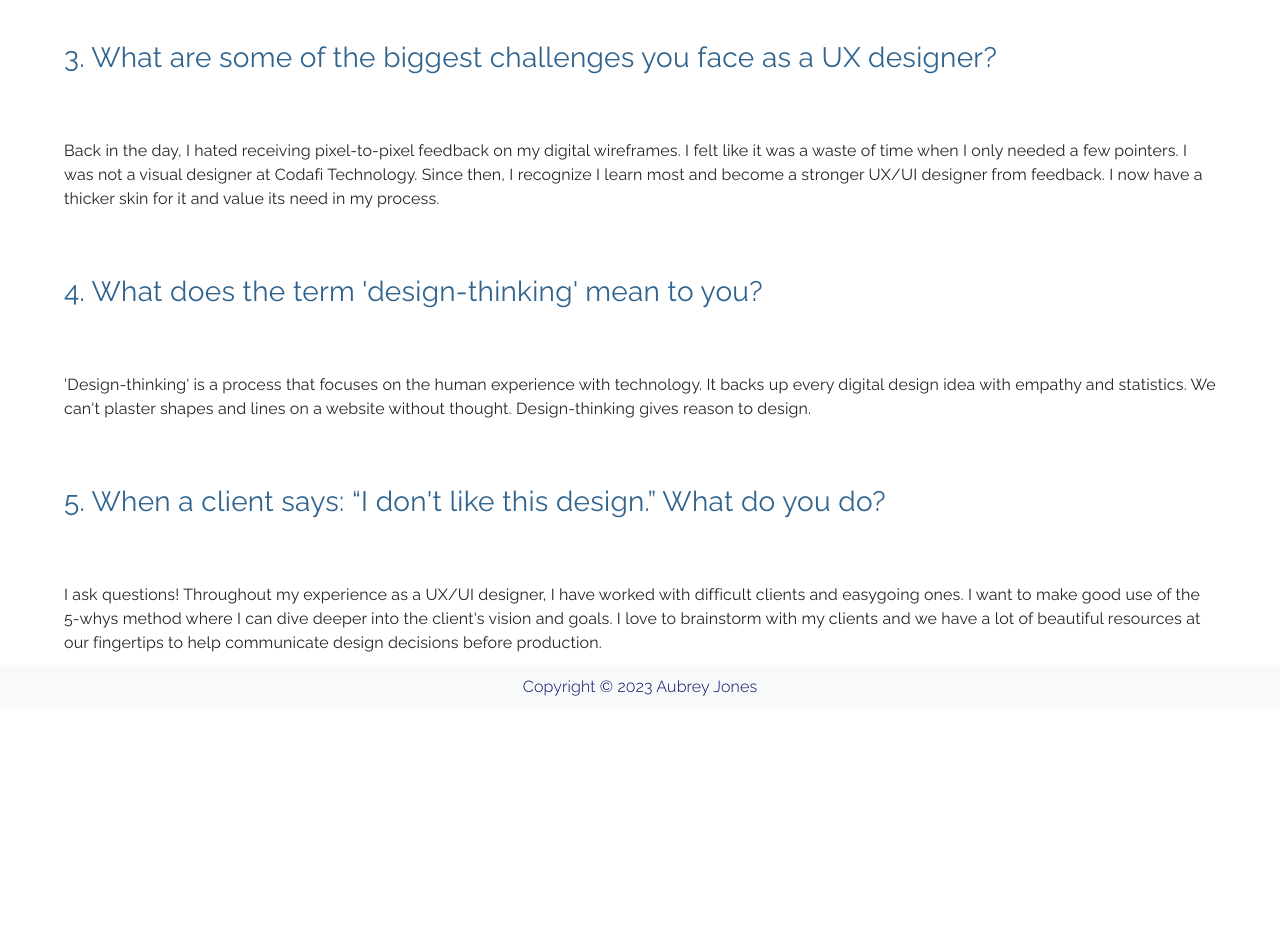
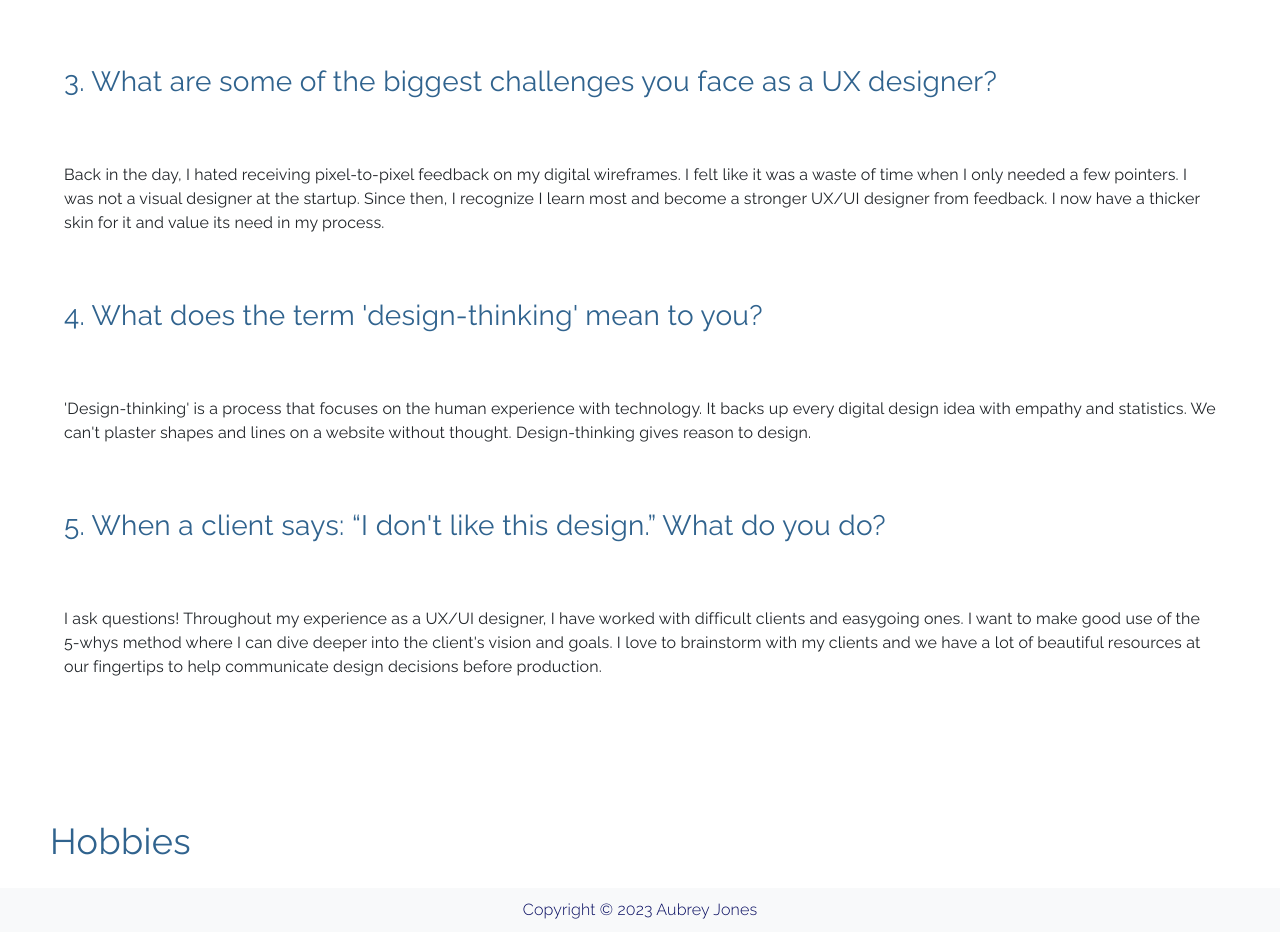
Before and after one commit to aubreyjonescreatives/ux-ui-portfolio, a React (Create React App) app: page /about in a window 1280 px wide. Shown: the part 4000-4932 px from the top of the page. Before the commit the page ends 4709 px from the top, so only its background shows below. Built offline with nearby package versions, Linux system fonts and the light colour scheme.

Commit message:
updated design

```diff
--- a/src/Pages/About.js
+++ b/src/Pages/About.js
@@ -365,7 +365,8 @@ const About = () => {
       questions. Unfortunately this in turn reflected as inexperience, and they let me go from the current project. I continued my
       schooling at UVU and learned Figma ropes when working for the edX online bootcamp. I now teach current Figma practices to others
       through smooth step-by-step demos. I also have a different attitude about life. I recognize failures and mistakes happen to everyone, especially
-      when working with humans and tech.
+      when working with humans and tech. I take a challenge, ask questions to Google and trusted mentors, and look through all possible
+      solutions. I find the best answer with the best results and proceed with that information.
     </Typography>
 
     </Container>
@@ -374,7 +375,7 @@ const About = () => {
     <Container>
     <Typography sx={questionStyles}>3. What are some of the biggest challenges you face as a UX designer?</Typography>
    <Typography sx={answerStyles}>Back in the day, I hated receiving pixel-to-pixel feedback on my digital wireframes. I felt like it was
-      a waste of time when I only needed a few pointers. I was not a visual designer at Codafi Technology. Since then, I
+      a waste of time when I only needed a few pointers. I was not a visual designer at the startup. Since then, I
       recognize I learn most and become a stronger UX/UI designer from feedback. I now have a thicker skin for it
       and value its need in my process.
     </Typography>
@@ -405,6 +406,12 @@ const About = () => {
 
 
     </Box>
+
+    <Box>
+    <Typography sx={headerStylesA}>Hobbies</Typography>
+
+
+    </Box>
 </>
   )
 }
--- a/src/Pages/Landing.js
+++ b/src/Pages/Landing.js
@@ -144,7 +144,7 @@ return (
 <Container sx={introContainer} className="introContainer">
 <Typography sx={introText}>Hello, I'm Aubrey.</Typography>
 
-<Typography sx={introText}>I create user experiences through empathy, research, and design.</Typography>
+<Typography sx={introText}>I create human experiences through empathy, research and design.</Typography>
 
 </Container>
 
```
